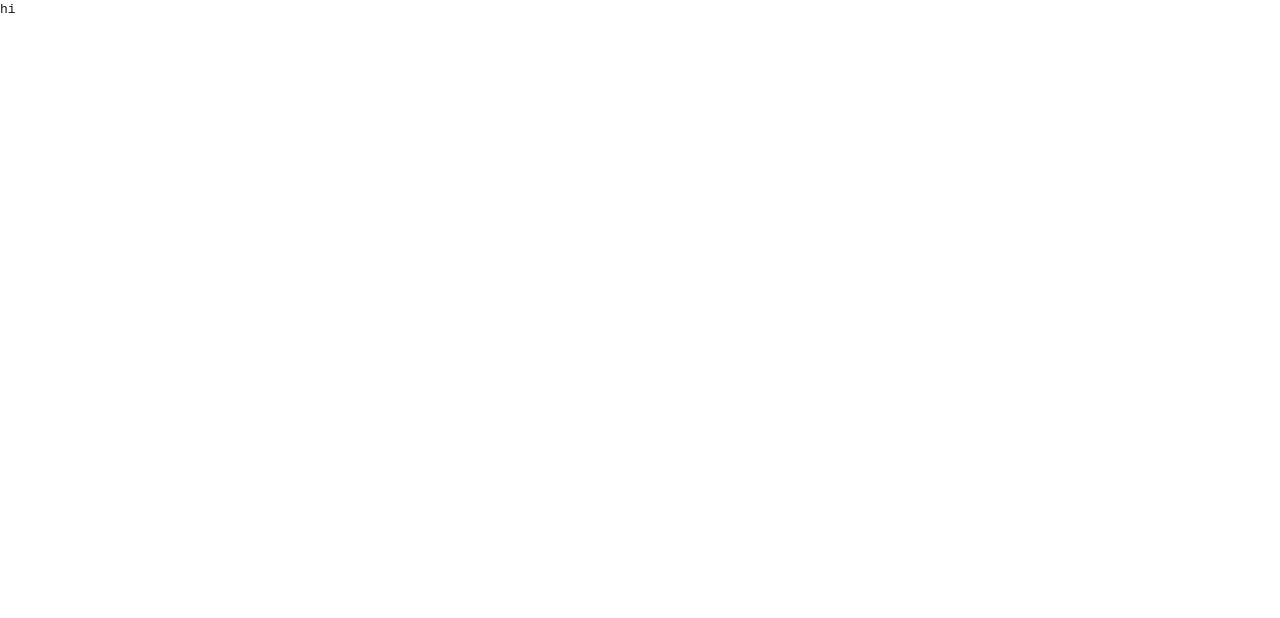
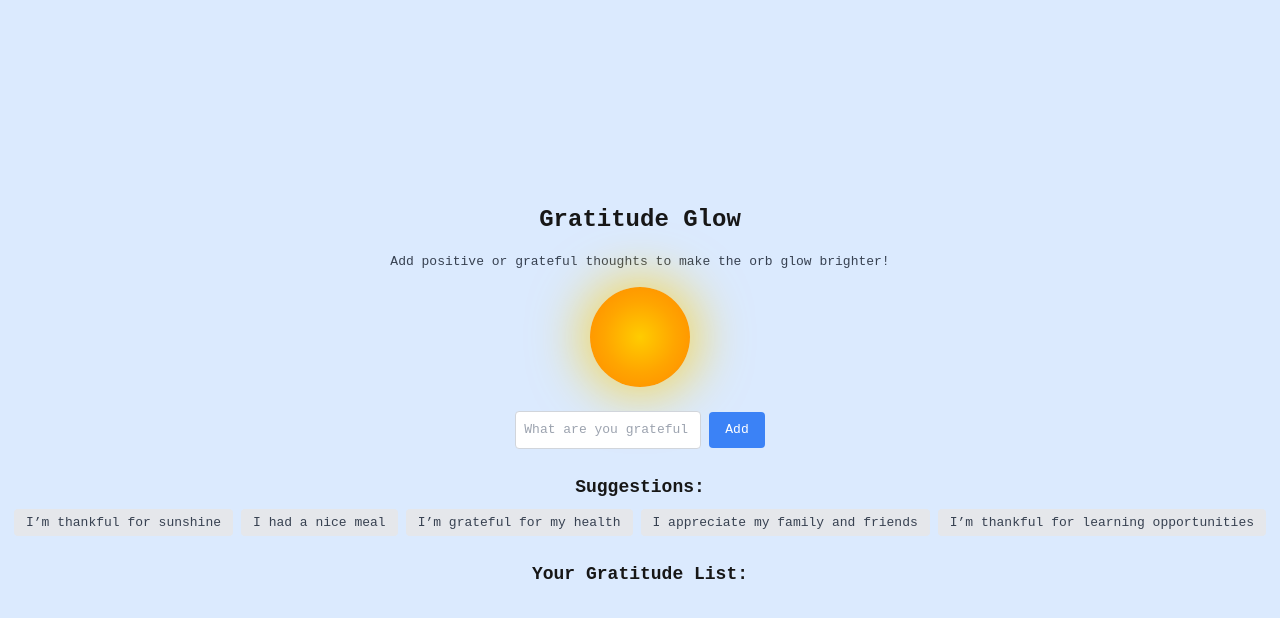
Before and after one commit to nina-jsl/CE_Project2, a Next.js app: page /games/Neutral in a window 1280 px wide. Shown: the top 618 px of the page. Built offline with nearby package versions, Linux system fonts and the light colour scheme.

Commit message:
neutral and positive

```diff
--- a/app/games/Neutral/page.tsx
+++ b/app/games/Neutral/page.tsx
@@ -1,12 +1,110 @@
-import React from 'react'
+'use client'
+import { useState } from "react";
 
-const Neutral = () => {
+const GratitudeGlow = () => {
+  const [gratitudeList, setGratitudeList] = useState<string[]>([]);
+  const [orbSize, setOrbSize] = useState(100); // Initial size of the orb
+
+  const gratitudeSuggestions = [
+    "I’m thankful for sunshine",
+    "I had a nice meal",
+    "I’m grateful for my health",
+    "I appreciate my family and friends",
+    "I’m thankful for learning opportunities",
+  ];
+
+  const addGratitude = (thought: string) => {
+    if (!gratitudeList.includes(thought)) {
+      setGratitudeList([...gratitudeList, thought]);
+      setOrbSize(orbSize + 20); // Increase orb size
+    }
+  };
+
   return (
-    <div>
-        <h1>hi</h1>
+    <div className="flex flex-col items-center justify-center h-screen bg-blue-100 text-center">
+      <h1 className="text-2xl font-bold mb-4">Gratitude Glow</h1>
+      <p className="mb-4 text-gray-700">
+        Add positive or grateful thoughts to make the orb glow brighter!
+      </p>
 
+      {/* Glowing Orb */}
+      <div
+        style={{
+          width: `${orbSize}px`,
+          height: `${orbSize}px`,
+          background: `radial-gradient(circle, #ffcc00, #ffa500, #ff8800)`,
+          borderRadius: "50%",
+          boxShadow: `0 0 ${orbSize / 2}px ${orbSize / 10}px rgba(255, 204, 0, 0.6)`,
+          transition: "all 0.5s ease",
+        }}
+        className={orbSize >= 200 ? "transform rotate-180 transition" : ""}
+      ></div>
+
+      {/* Gratitude Input */}
+      <div className="mt-6">
+        <input
+          type="text"
+          placeholder="What are you grateful for?"
+          className="border border-gray-300 rounded p-2 mr-2"
+          onKeyDown={(e) => {
+            if (e.key === "Enter") {
+              addGratitude(e.currentTarget.value);
+              e.currentTarget.value = "";
+            }
+          }}
+        />
+        <button
+          onClick={() => {
+            const input = document.querySelector<HTMLInputElement>(
+              "input[type='text']"
+            );
+            if (input?.value) {
+              addGratitude(input.value);
+              input.value = "";
+            }
+          }}
+          className="bg-blue-500 text-white px-4 py-2 rounded"
+        >
+          Add
+        </button>
+      </div>
+
+      {/* Gratitude Suggestions */}
+      <div className="mt-6">
+        <h2 className="text-lg font-semibold mb-2">Suggestions:</h2>
+        <div className="flex flex-wrap justify-center gap-2">
+          {gratitudeSuggestions.map((suggestion) => (
+            <button
+              key={suggestion}
+              onClick={() => addGratitude(suggestion)}
+              className="bg-gray-200 hover:bg-gray-300 text-gray-700 px-3 py-1 rounded"
+            >
+              {suggestion}
+            </button>
+          ))}
+        </div>
+      </div>
+
+      {/* Gratitude List */}
+      <div className="mt-6">
+        <h2 className="text-lg font-semibold mb-2">Your Gratitude List:</h2>
+        <ul className="list-disc text-left">
+          {gratitudeList.map((thought, index) => (
+            <li key={index} className="text-gray-800">
+              {thought}
+            </li>
+          ))}
+        </ul>
+      </div>
+
+      {/* Orb Transformation */}
+      {orbSize >= 200 && (
+        <div className="mt-6 text-xl text-green-700 font-bold">
+          The orb is fully grown! Your gratitude has created a radiant star 🌟!
+        </div>
+      )}
     </div>
-  )
-}
+  );
+};
 
-export default Neutral
+export default GratitudeGlow;
--- a/app/games/Positive/page.tsx
+++ b/app/games/Positive/page.tsx
@@ -1,11 +1,118 @@
-import React from 'react'
+'use client'
+import { useState } from "react";
 
-const positive = () => {
+const GratitudeGarden = () => {
+  const [gratitudeList, setGratitudeList] = useState<string[]>([]);
+
+  const gratitudeSuggestions = [
+    "I’m grateful for today’s sunshine",
+    "I appreciate my family and friends",
+    "I’m thankful for my health",
+    "I’m grateful for this moment of peace",
+    "I had a delicious meal today",
+  ];
+
+  const addGratitude = (thought: string) => {
+    if (!gratitudeList.includes(thought)) {
+      setGratitudeList([...gratitudeList, thought]);
+    }
+  };
+
   return (
-    <div>
+    <div className="flex flex-col items-center justify-center min-h-screen bg-green-100">
+      <h1 className="text-3xl font-bold mb-6 text-green-700">Gratitude Garden</h1>
+      <p className="mb-4 text-gray-700">
+        Add positive thoughts to grow your garden!
+      </p>
 
+      {/* Garden */}
+      <div className="relative w-full max-w-4xl h-64 bg-green-300 rounded-lg border border-green-500 mb-6">
+        {gratitudeList.map((thought, index) => (
+          <div
+            key={index}
+            className="absolute flex items-center justify-center"
+            style={{
+              left: `${Math.random() * 90}%`,
+              bottom: `${Math.random() * 50 + 10}%`,
+              animation: `grow 2s ease-in-out`,
+            }}
+          >
+            <div className="w-12 h-12 bg-pink-500 rounded-full relative">
+              <div className="absolute w-16 h-16 bg-pink-400 rounded-full animate-bloom"></div>
+              <p className="text-sm text-white text-center absolute top-14">{thought}</p>
+            </div>
+          </div>
+        ))}
+      </div>
+
+      {/* Gratitude Input */}
+      <div className="flex flex-col items-center space-y-4">
+        <input
+          type="text"
+          placeholder="What are you grateful for?"
+          className="border border-gray-300 rounded p-2 w-80"
+          onKeyDown={(e) => {
+            if (e.key === "Enter" && e.currentTarget.value) {
+              addGratitude(e.currentTarget.value);
+              e.currentTarget.value = "";
+            }
+          }}
+        />
+        <button
+          onClick={() => {
+            const input = document.querySelector<HTMLInputElement>(
+              "input[type='text']"
+            );
+            if (input?.value) {
+              addGratitude(input.value);
+              input.value = "";
+            }
+          }}
+          className="bg-green-500 text-white px-4 py-2 rounded hover:bg-green-600 transition"
+        >
+          Add Gratitude
+        </button>
+      </div>
+
+      {/* Gratitude Suggestions */}
+      <div className="mt-6">
+        <h2 className="text-lg font-semibold mb-2">Suggestions:</h2>
+        <div className="flex flex-wrap justify-center gap-3">
+          {gratitudeSuggestions.map((suggestion) => (
+            <button
+              key={suggestion}
+              onClick={() => addGratitude(suggestion)}
+              className="bg-gray-200 hover:bg-gray-300 text-gray-700 px-3 py-1 rounded"
+            >
+              {suggestion}
+            </button>
+          ))}
+        </div>
+      </div>
+
+      <style jsx>{`
+        @keyframes grow {
+          from {
+            transform: scale(0);
+          }
+          to {
+            transform: scale(1);
+          }
+        }
+        .animate-bloom {
+          animation: bloom 3s ease-in-out infinite alternate;
+        }
+        @keyframes bloom {
+          0% {
+            transform: scale(1);
+          }
+          100% {
+            transform: scale(1.2);
+          }
+        }
+      `}</style>
     </div>
-  )
-}
+  );
+};
 
-export default positive
+export default GratitudeGarden;
```
